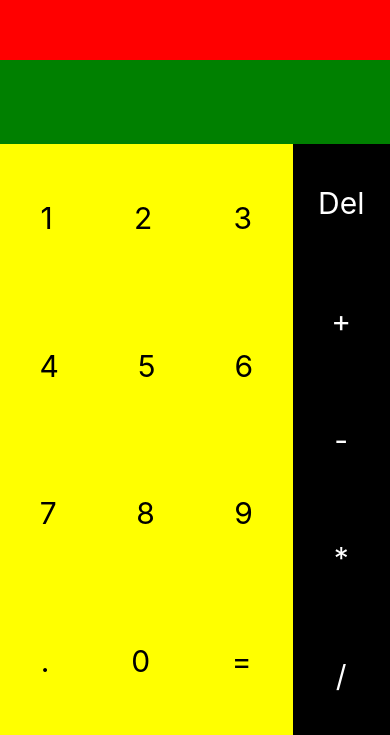
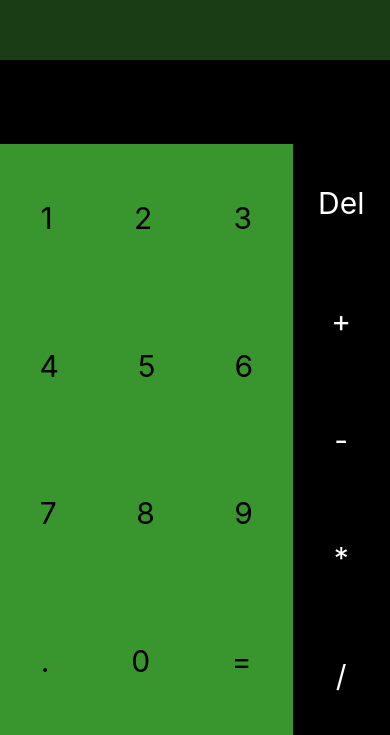
Before and after one commit to itzmail/CalculatorApp, a React Native app: screen / in a window 390 px wide. Shown: the part 109-844 px from the top of the page. Built offline with nearby package versions, Linux system fonts and the light colour scheme.

Commit message:
Styling Color

```diff
--- a/src/styles/_calculator.js
+++ b/src/styles/_calculator.js
@@ -6,7 +6,7 @@ const styles = StyleSheet.create({
     },
     calculation: {
         flex: 2,
-        backgroundColor: 'red',
+        backgroundColor: '#0c3107f0',
         justifyContent: 'center',
         alignItems: 'flex-end'
     },
@@ -16,7 +16,7 @@ const styles = StyleSheet.create({
     },
     result: {
         flex: 1,
-        backgroundColor: 'green',
+        backgroundColor: 'black',
         justifyContent: 'center',
         alignItems: 'flex-end'
     },
@@ -39,7 +39,7 @@ const styles = StyleSheet.create({
     },
     numbers: {
         flex: 3,
-        backgroundColor: 'yellow'
+        backgroundColor: '#1c860ede'
     },
     operation: {
         flex: 1,
```
